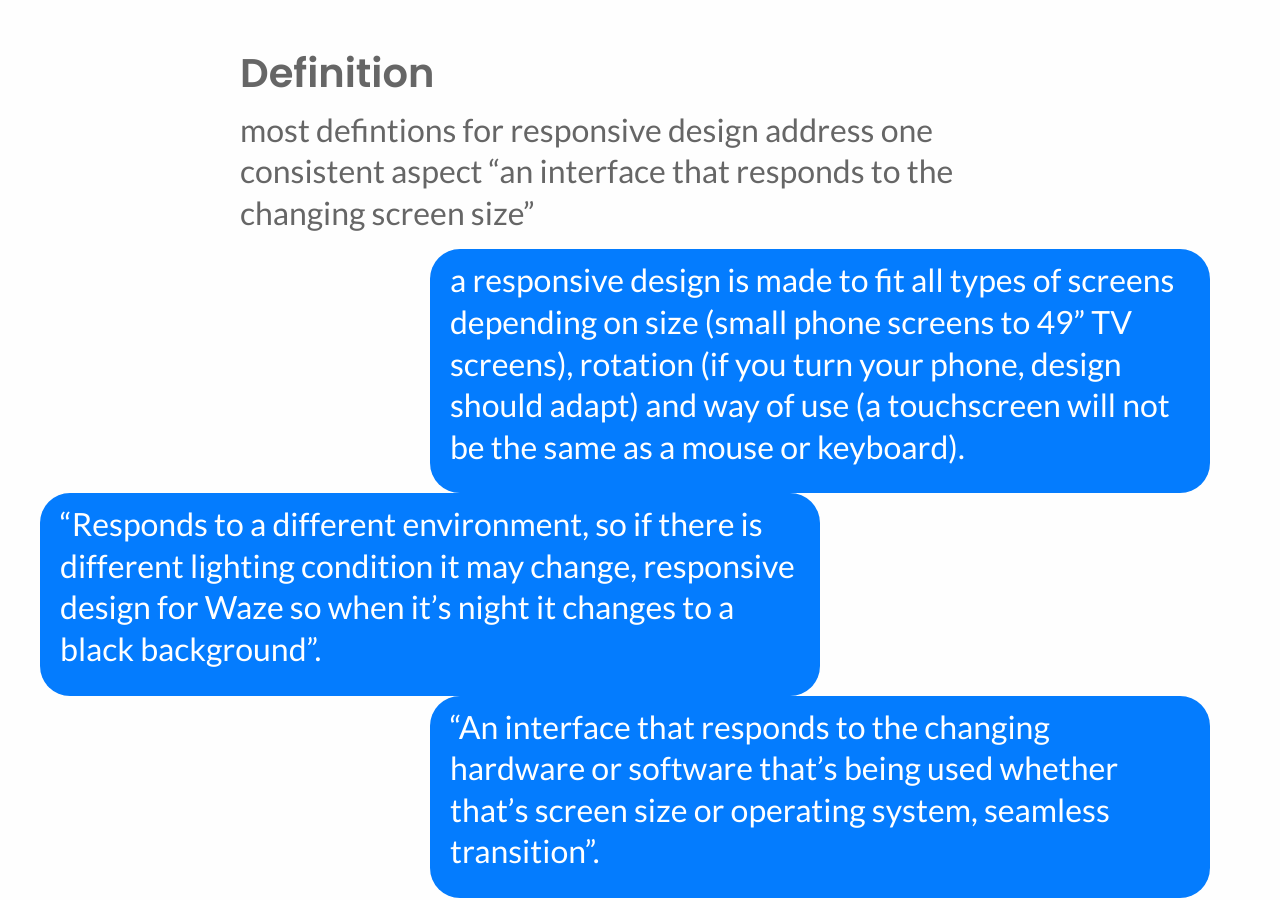
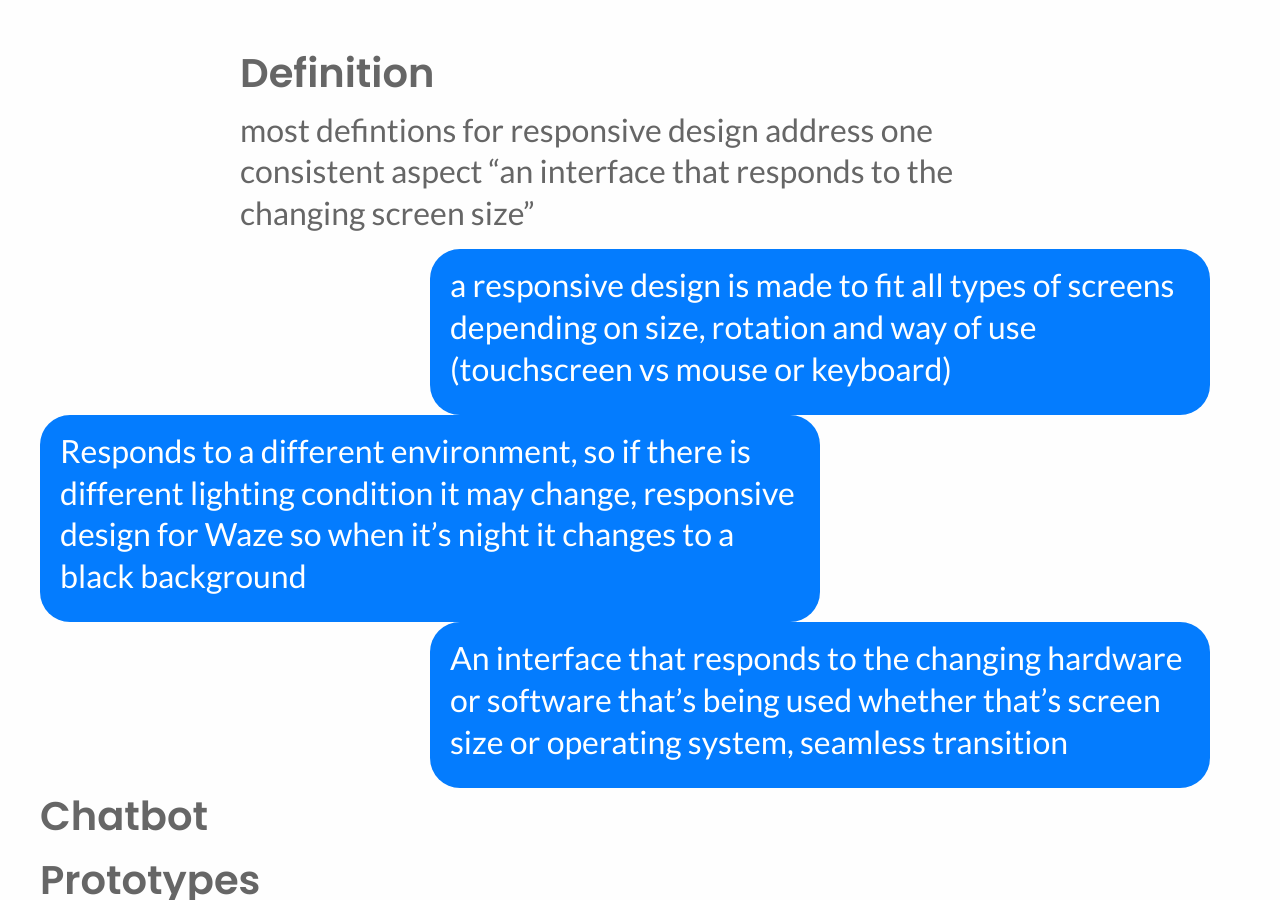
Before and after one commit to naher94/fluid-design, a Jekyll site: the page built from index.html, in a window 1280 px wide and 900 px high, scrolled down 8460 px. Built offline with Jekyll 4.4.1, drawn with Linux system fonts in a browser that asks for light colours.

Commit message:
WordSmithing

```diff
--- a/css/fluid.scss
+++ b/css/fluid.scss
@@ -88,7 +88,7 @@ section{
   color: white;
   padding-left: 20px;
   padding-right: 20px;
-  padding-top: 10px;
+  padding-top: 15px;
   padding-bottom: 10px;
   border-radius: 30px;
 }
--- a/index.html
+++ b/index.html
@@ -140,17 +140,17 @@ layout: default
   </div>
   <div class="small-12 columns">
     <div class="message-bubble small-11 small-offset-1 medium-8 medium-offset-4">
-      <p>a responsive design is made to fit all types of screens depending on size (small phone screens to 49” TV screens), rotation (if you turn your phone, design should adapt) and way of use (a touchscreen will not be the same as a mouse or keyboard).</p>
+      <p>a responsive design is made to fit all types of screens depending on size, rotation and way of use (touchscreen vs mouse or keyboard)</p>
     </div>
   </div>
   <div class="small-12 columns">
     <div class="message-bubble small-11 medium-8">
-      <p>“Responds to a different environment, so if there is different lighting condition it may change, responsive design for Waze so when it’s night it changes to a black background”.</p>
+      <p>Responds to a different environment, so if there is different lighting condition it may change, responsive design for Waze so when it’s night it changes to a black background</p>
     </div>
   </div>
   <div class="small-12 columns">
     <div class="message-bubble small-11 small-offset-1 medium-8 medium-offset-4">
-      <p>“An interface that responds to the changing hardware or software that’s being used whether that’s screen size or operating system, seamless transition”.</p>
+      <p>An interface that responds to the changing hardware or software that’s being used whether that’s screen size or operating system, seamless transition</p>
     </div>
   </div>
 </section>
```
Also changed, not shown: 3 other files.
